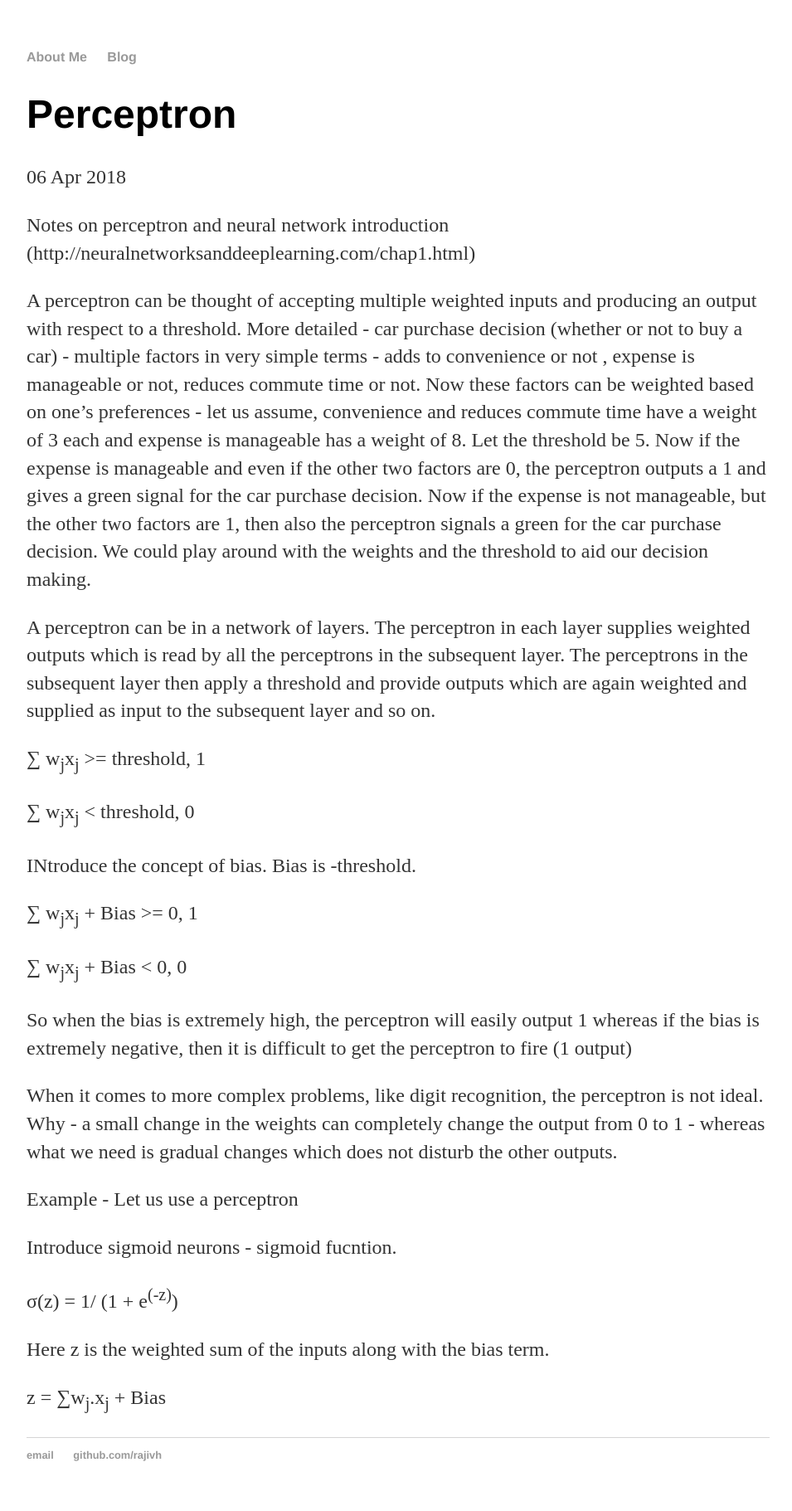
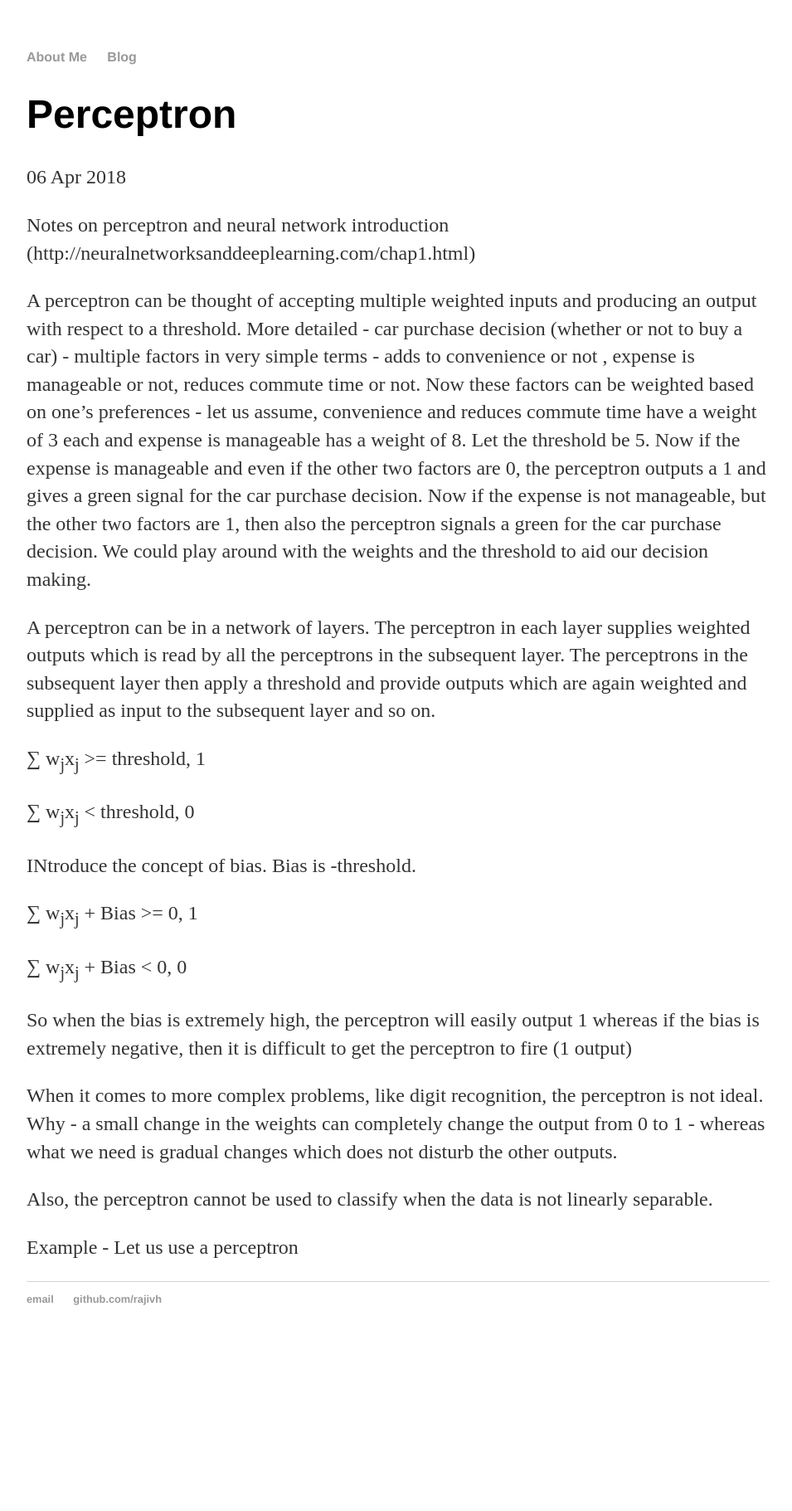
Before and after one commit to Rajivh/rajivh.github.io, a Jekyll site: the page built from _posts/2018-04-06-Perceptron.md, in a window 1280 px wide. Shown: the whole page at 83% size, without its empty margins (160-1115 px from the left). Built offline with Jekyll 4.4.1, drawn with Linux system fonts in a browser that asks for light colours; our own code applies the rules of GitHub Pages for plain Markdown files; after the commit the page ends 1633 px from its top, so only the background shows below that.

Commit message:
Update 2018-04-06-Perceptron.md

```diff
--- a/_posts/2018-04-06-Perceptron.md
+++ b/_posts/2018-04-06-Perceptron.md
@@ -22,15 +22,7 @@ So when the bias is extremely high, the perceptron will easily output 1 whereas
 
 When it comes to more complex problems, like digit recognition, the perceptron is not ideal. Why - a small change in the weights can completely change the output from 0 to 1 - whereas what we need is gradual changes which does not disturb the other outputs.
 
+Also, the perceptron cannot be used to classify when the data is not linearly separable.
 
 
 Example - Let us use a perceptron
-
-
-Introduce sigmoid neurons - sigmoid fucntion.
-
-&sigma;(z) = 1/ (1 + e<sup>(-z)</sup>)
-
-Here z is the weighted sum of the inputs along with the bias term.
-
-z = &sum;w<sub>j</sub>.x<sub>j</sub> + Bias
```
